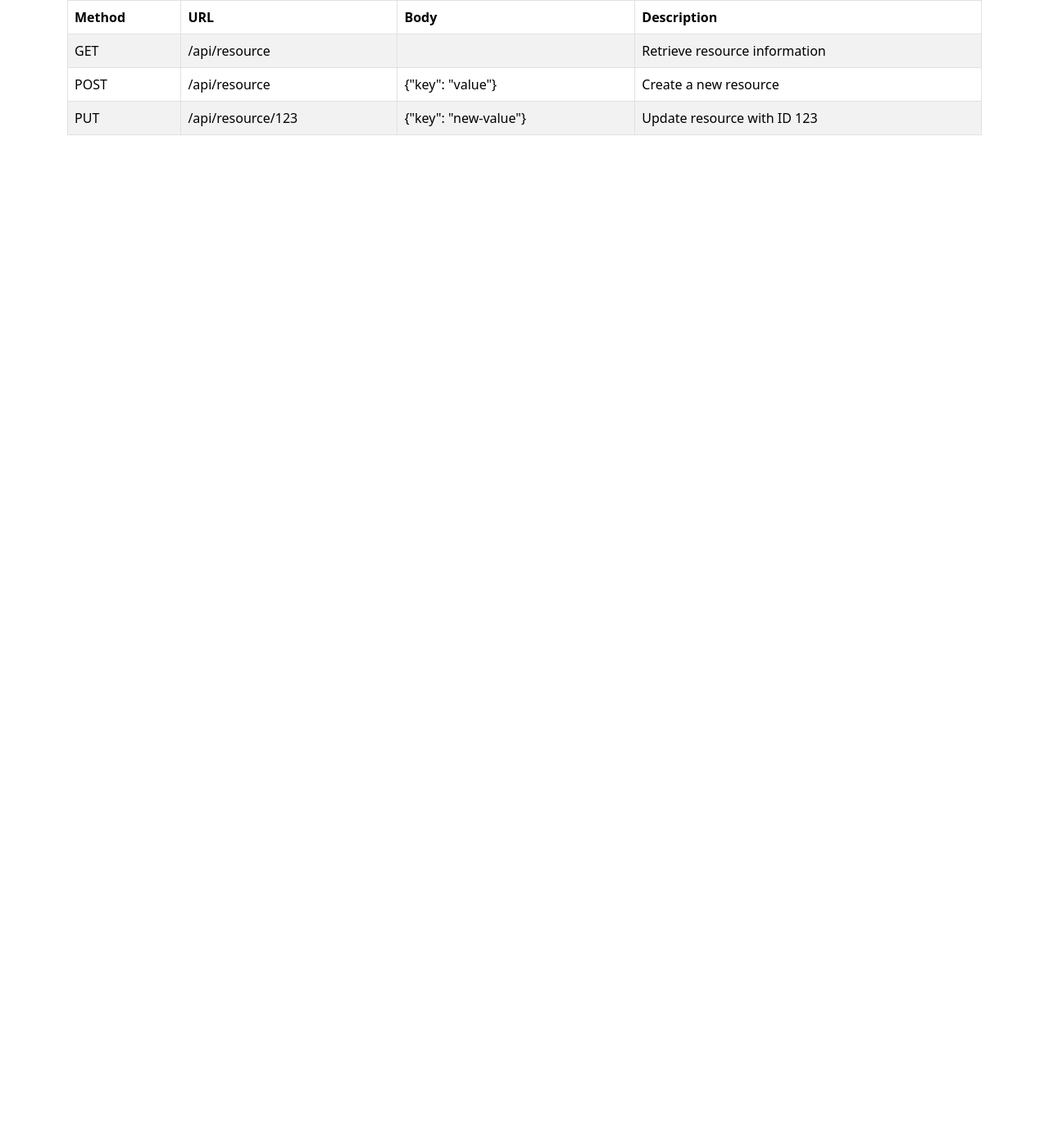
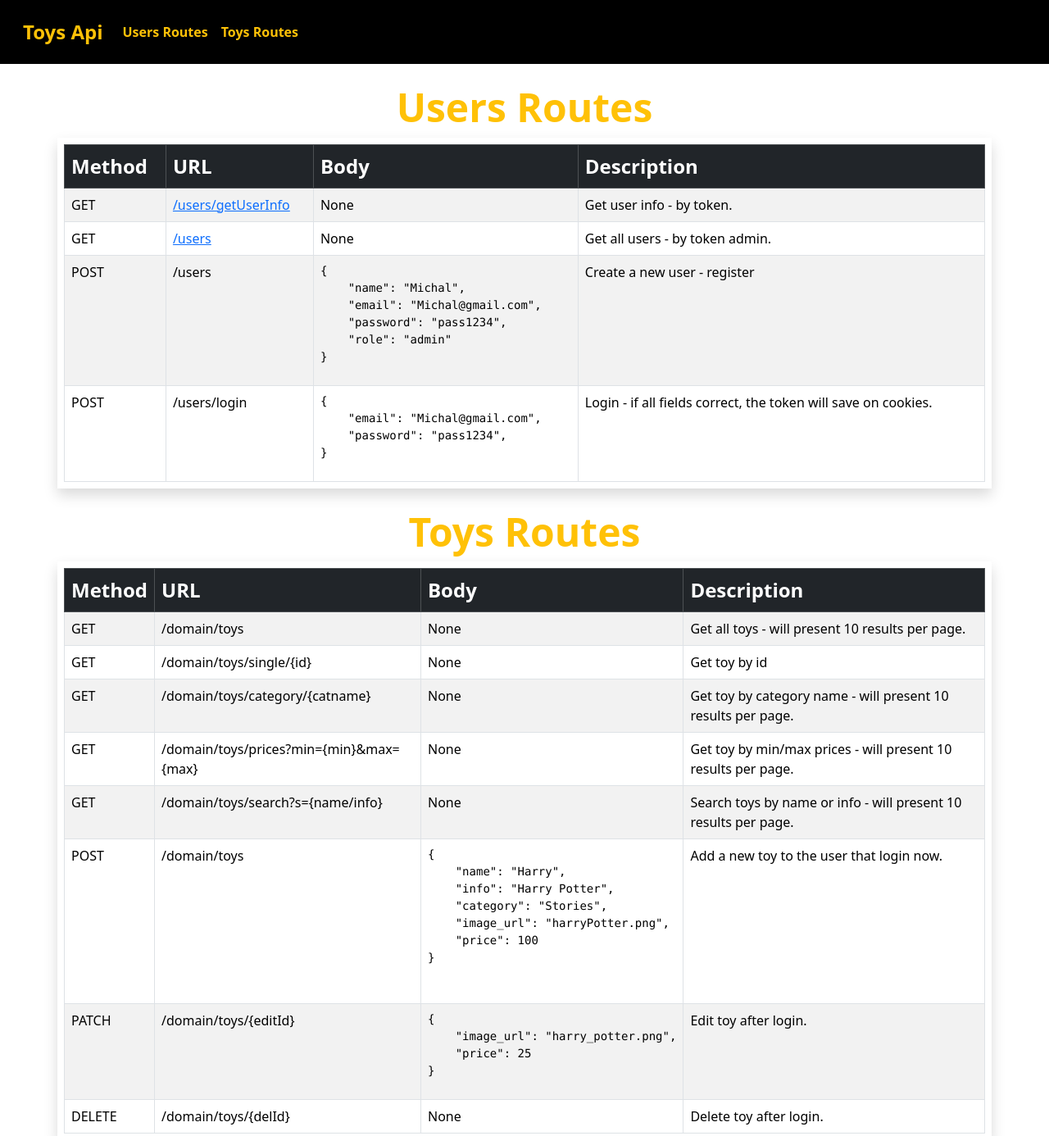
Before and after one commit to MichalMeshi/toysApi, a website: page public/index.html in a window 1280 px wide. Shown: the top 1386 px of the page at 82% size. Before the commit the page ends 800 px from the top, so only its background shows below. Drawn offline with nearby package versions, Linux system fonts and the light colour scheme.

Commit message:
update index2

```diff
--- a/app.js
+++ b/app.js
@@ -1,5 +1,6 @@
 const express = require('express');
 const cors = require('cors');
+const cookieParser = require('cookie-parser');
 const app = express();
 const userRouter = require('./routes/user.routes');
 const toyRouter = require('./routes/toy.routes');
@@ -8,6 +9,8 @@ const globalErrorHandler = require('./utils/errorHandler');
 const AppError = require('./utils/AppError');
 app.use(cors());
 app.use(express.json());
+app.use(cookieParser());
+
 app.use(express.static(path.join(__dirname, "public")));
 
 app.use('/users', userRouter);
--- a/package.json
+++ b/package.json
@@ -13,6 +13,7 @@
   "license": "ISC",
   "dependencies": {
     "bcryptjs": "^2.4.3",
+    "cookie-parser": "^1.4.6",
     "cors": "^2.8.5",
     "dotenv": "^16.3.1",
     "express": "^4.18.2",
--- a/public/index.html
+++ b/public/index.html
@@ -7,16 +7,45 @@
     <title>Toys API</title>
     <link href="https://cdn.jsdelivr.net/npm/bootstrap@5.3.2/dist/css/bootstrap.min.css" rel="stylesheet"
         integrity="sha384-T3c6CoIi6uLrA9TneNEoa7RxnatzjcDSCmG1MXxSR1GAsXEV/Dwwykc2MPK8M2HN" crossorigin="anonymous">
-    <link rel="icon" href="https://images.pexels.com/photos/381228/pexels-photo-381228.jpeg?auto=compress&cs=tinysrgb&w=800" type="image/x-icon">
-
+    <link rel="icon"
+        href="https://images.pexels.com/photos/381228/pexels-photo-381228.jpeg?auto=compress&cs=tinysrgb&w=800"
+        type="image/x-icon">
+    <style>
+        .left-align {
+            text-align: left !important;
+        }
+    </style>
 </head>
 
 <body>
-
-    <div id="userRoutes" class="container">
-        <table class="table table-bordered table-striped">
-            <thead>
-                <tr>
+    <header id="top">
+        <nav class="navbar navbar-expand-lg bg-black p-3">
+            <div class="container-fluid">
+                <a class="navbar-brand text-warning fw-bold fs-4" href="#top">Toys Api</a>
+                <button class="navbar-toggler" type="button" data-bs-toggle="collapse"
+                    data-bs-target="#navbarSupportedContent" aria-controls="navbarSupportedContent"
+                    aria-expanded="false" aria-label="Toggle navigation">
+                    <span class="navbar-toggler-icon"></span>
+                </button>
+                <div class="collapse navbar-collapse" id="navbarSupportedContent">
+                    <ul class="navbar-nav me-auto mb-2 mb-lg-0">
+                        <li class="nav-item">
+                            <a class="nav-link text-warning fw-bold" aria-current="page" href="#usersRoutes">Users
+                                Routes</a>
+                        </li>
+                        <li class="nav-item">
+                            <a class="nav-link text-warning fw-bold" href="#toysRoutes">Toys Routes</a>
+                        </li>
+                    </ul>
+                </div>
+            </div>
+        </nav>
+    </header>
+    <h1 class="display-5 d-flex justify-content-center mt-4 text-warning fw-bolder">Users Routes</h1>
+    <div id="usersRoutes" class="container p-2 shadow">
+        <table class="table table-bordered table-striped bg-warning mb-0">
+            <thead class="table-dark table-borderless">
+                <tr class="fs-4">
                     <th>Method</th>
                     <th>URL</th>
                     <th>Body</th>
@@ -26,25 +55,129 @@
             <tbody>
                 <tr>
                     <td>GET</td>
-                    <td>/api/resource</td>
-                    <td></td>
-                    <td>Retrieve resource information</td>
+                    <td><a href="/users/getUserInfo">/users/getUserInfo</a></td>
+                    <td>None</td>
+                    <td>Get user info - by token.</td>
+                </tr>
+                <tr>
+                    <td>GET</td>
+                    <td><a href="/users">/users</a></td>
+                    <td>None</td>
+                    <td>Get all users - by token admin.</td>
                 </tr>
                 <tr>
                     <td>POST</td>
-                    <td>/api/resource</td>
-                    <td>{"key": "value"}</td>
-                    <td>Create a new resource</td>
+                    <td>/users</td>
+                    <td>
+                        <pre>
+{
+    "name": "Michal",
+    "email": "Michal@gmail.com",
+    "password": "pass1234",
+    "role": "admin"
+}</pre>
+                    </td>
+                    <td>Create a new user - register</td>
                 </tr>
                 <tr>
-                    <td>PUT</td>
-                    <td>/api/resource/123</td>
-                    <td>{"key": "new-value"}</td>
-                    <td>Update resource with ID 123</td>
+                    <td>POST</td>
+                    <td>/users/login</td>
+                    <td>
+                        <pre>
+{
+    "email": "Michal@gmail.com",
+    "password": "pass1234",
+}</pre>
+                    </td>
+                    <td>Login - if all fields correct, the token will save on cookies.</td>
                 </tr>
             </tbody>
         </table>
     </div>
+
+    <h1 class="display-5 d-flex justify-content-center mt-4 text-warning fw-bolder">Toys Routes</h1>
+    <div id="toysRoutes" class="container mb-4 p-2 shadow">
+        <table class="table table-bordered table-striped bg-warning mb-0">
+            <thead class="table-dark table-borderless">
+                <tr class="fs-4">
+                    <th>Method</th>
+                    <th>URL</th>
+                    <th>Body</th>
+                    <th>Description</th>
+                </tr>
+            </thead>
+            <tbody>
+                <tr>
+                    <td>GET</td>
+                    <td>/domain/toys</td>
+                    <td>None</td>
+                    <td>Get all toys - will present 10 results per page.</td>
+                </tr>
+                <tr>
+                    <td>GET</td>
+                    <td>/domain/toys/single/{id}</td>
+                    <td>None</td>
+                    <td>Get toy by id</td>
+                </tr>
+                <tr>
+                    <td>GET</td>
+                    <td>/domain/toys/category/{catname}</td>
+                    <td>None</td>
+                    <td>Get toy by category name - will present 10 results per page.</td>
+                </tr>
+                <tr>
+                    <td>GET</td>
+                    <td>/domain/toys/prices?min={min}&max={max}</td>
+                    <td>None</td>
+                    <td>Get toy by min/max prices - will present 10 results per page.</td>
+                </tr>
+                <tr>
+                    <td>GET</td>
+                    <td>/domain/toys/search?s={name/info}</td>
+                    <td>None</td>
+                    <td>Search toys by name or info - will present 10 results per page.</td>
+                </tr>
+                <tr>
+                    <td>POST</td>
+                    <td>/domain/toys</td>
+                    <td>
+                        <pre class="left-align">
+{
+    "name": "Harry",
+    "info": "Harry Potter",
+    "category": "Stories",
+    "image_url": "harryPotter.png",
+    "price": 100
+}
+                        </pre>
+                    </td>
+                    <td>Add a new toy to the user that login now.</td>
+                </tr>
+                <tr>
+                    <td>PATCH</td>
+                    <td>/domain/toys/{editId}</td>
+                    <td>
+                        <pre class="text-start">
+{
+    "image_url": "harry_potter.png",
+    "price": 25
+}</pre>
+                    </td>
+                    <td>Edit toy after login.</td>
+                </tr>
+                <tr>
+                    <td>DELETE</td>
+                    <td>/domain/toys/{delId}</td>
+                    <td>None</td>
+                    <td>Delete toy after login.</td>
+                </tr>
+            </tbody>
+        </table>
+    </div>
+
+    <script src="https://cdn.jsdelivr.net/npm/bootstrap@5.3.2/dist/js/bootstrap.bundle.min.js"
+        integrity="sha384-C6RzsynM9kWDrMNeT87bh95OGNyZPhcTNXj1NW7RuBCsyN/o0jlpcV8Qyq46cDfL"
+        crossorigin="anonymous"></script>
 </body>
 
 </html>
--- a/routes/user.routes.js
+++ b/routes/user.routes.js
@@ -4,6 +4,7 @@ const userController = require('../controllers/userController');
 const authMiddlware = require('../middlewares/auth');
 
 router.get('/', authMiddlware.auth, authMiddlware.restrictTo("admin"), userController.getUsers);
+router.get('/getUserInfo', authMiddlware.auth, userController.getUser);
 router.post('/', userController.register);
 router.post('/login', userController.login);
 // router.patch('/:id', auth(), userController.updateUser)
```
Also changed, not shown: controllers/userController.js (+17 -13 lines), 1 other file.
